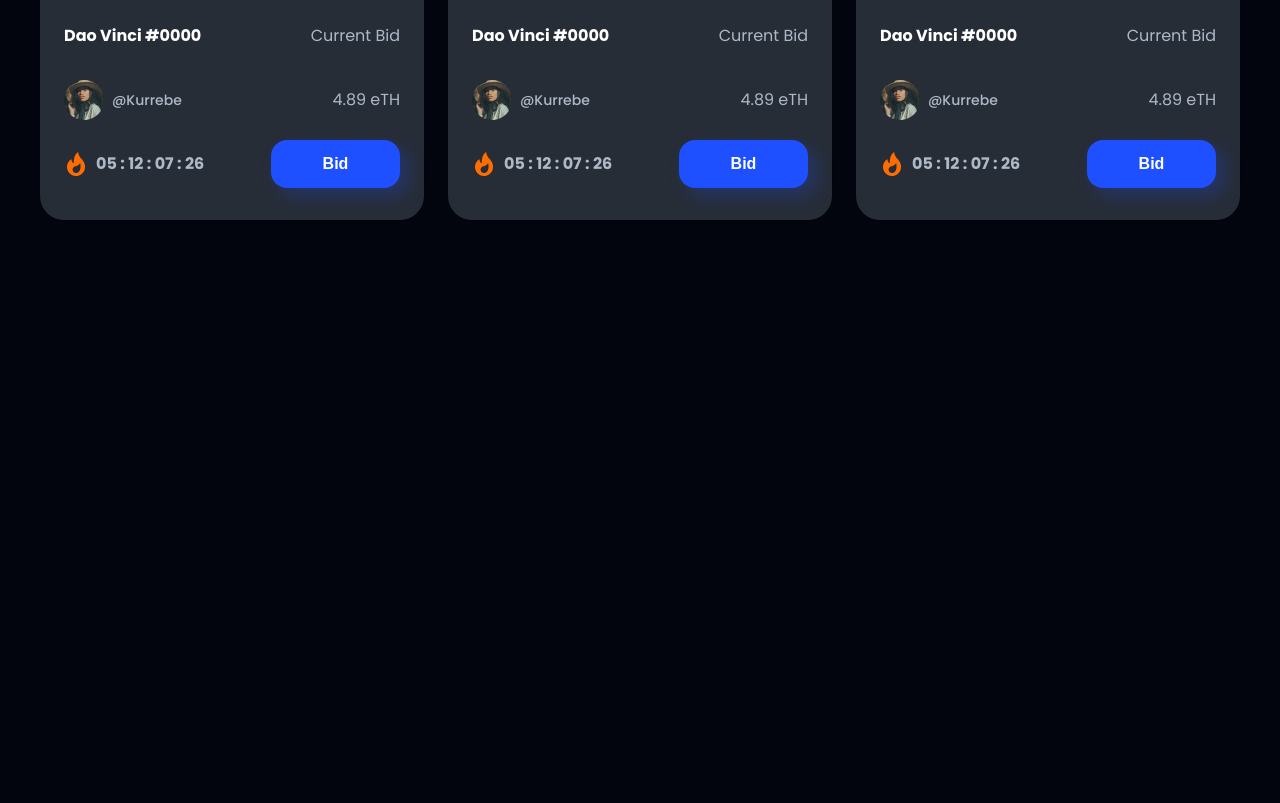
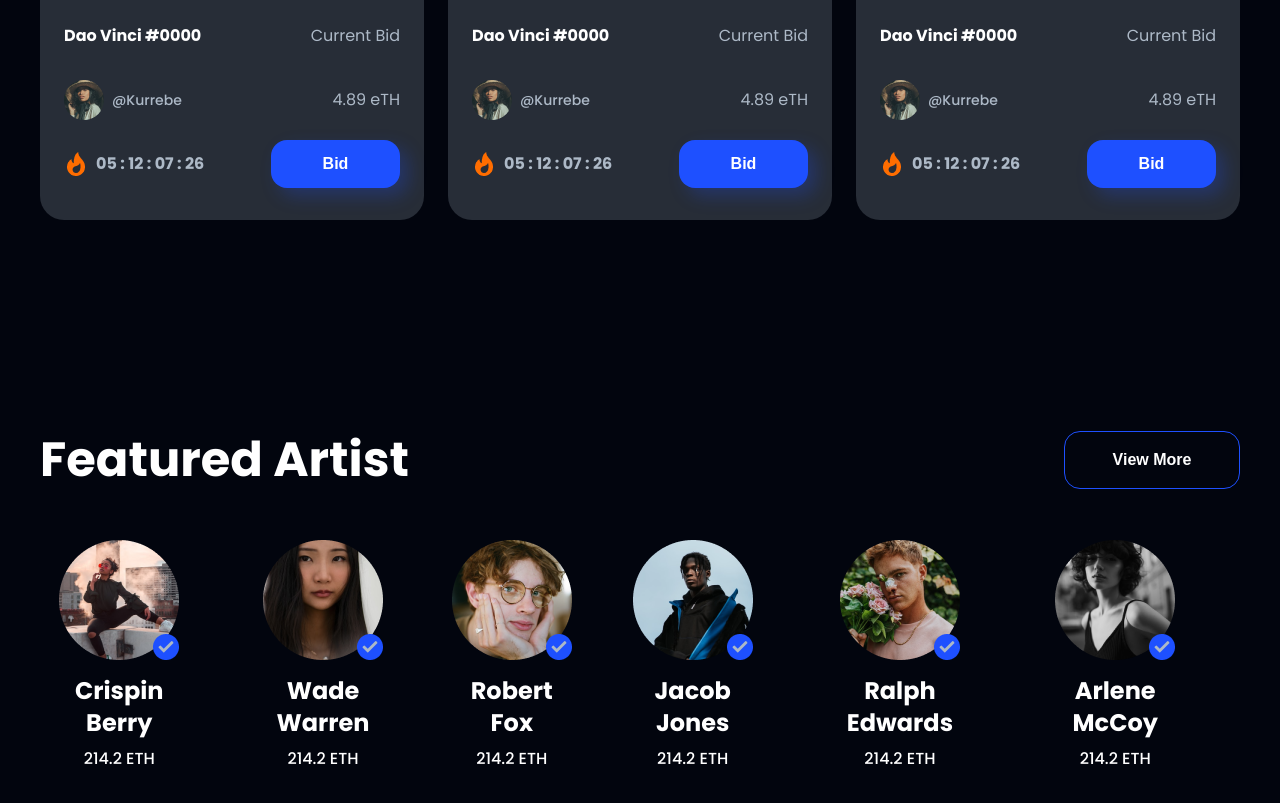
Before and after one commit to paulwhite4/nftwebsite, a website: page index.html in a window 1280 px wide. Shown: the part 2217-3020 px from the top of the page. Before the commit the page ends 2445 px from the top, so only its background shows below. Drawn offline with Linux system fonts and the light colour scheme.

Commit message:
Add new artist section

```diff
--- a/index.html
+++ b/index.html
@@ -178,6 +178,72 @@
       </div>
     </div>
   </section>
+  <section class="artist">
+    <div class="container">
+      <div class="artist_heading">
+        <h3>
+          <span class="bold">Featured Artist</span>
+        </h3>
+        <button class="main_button">View More</button>
+      </div>
+      <div class="row">
+        <div class="artist_wrapper">
+          <img src="images/artist.png" alt="Artist Image">
+          <h5>
+            <span class="bold">Crispin Berry</span>
+          </h5>
+          <h6>
+            <span class="medium">214.2 ETH</span>
+          </h6>
+        </div>
+        <div class="artist_wrapper">
+          <img src="images/artist2.png" alt="Artist Image">
+          <h5>
+            <span class="bold">Wade Warren</span>
+          </h5>
+          <h6>
+            <span class="medium">214.2 ETH</span>
+          </h6>
+        </div>
+        <div class="artist_wrapper">
+          <img src="images/artist3.png" alt="Artist Image">
+          <h5>
+            <span class="bold">Robert Fox</span>
+          </h5>
+          <h6>
+            <span class="medium">214.2 ETH</span>
+          </h6>
+        </div>
+        <div class="artist_wrapper">
+          <img src="images/artist4.png" alt="Artist Image">
+          <h5>
+            <span class="bold">Jacob Jones</span>
+          </h5>
+          <h6>
+            <span class="medium">214.2 ETH</span>
+          </h6>
+        </div>
+        <div class="artist_wrapper">
+          <img src="images/artist5.png" alt="Artist Image">
+          <h5>
+            <span class="bold">Ralph Edwards</span>
+          </h5>
+          <h6>
+            <span class="medium">214.2 ETH</span>
+          </h6>
+        </div>
+        <div class="artist_wrapper">
+          <img src="images/artist6.png" alt="Artist Image">
+          <h5>
+            <span class="bold">Arlene McCoy</span>
+          </h5>
+          <h6>
+            <span class="medium">214.2 ETH</span>
+          </h6>
+        </div>
+      </div>
+    </div>
+  </section>
 
   <script src="js/script.js"></script>
 </body>
--- a/scss/main.scss
+++ b/scss/main.scss
@@ -6,6 +6,7 @@
 @use './sections/partners';
 @use './sections/nft';
 @use './sections/auctions';
+@use './sections/artist';
 body{
     background-color: $mainbg;
     font-family: 'Poppins', sans-serif;
--- /dev/null
+++ b/scss/sections/artist.scss
@@ -0,0 +1,23 @@
+.artist{
+    margin-top: 10rem;
+    margin-bottom: 10rem;
+    .artist_heading{
+        display: flex;
+        justify-content: space-between;
+        align-items: center;
+        h3{
+            color: white;
+        }
+        button{
+            width: 176px;
+        }
+    }
+    .artist_wrapper{
+        text-align: center;
+        margin-right: 40px;
+        h5, h6{
+            margin: 8px 0;
+            color: white;
+        }
+    }
+}
```
Also changed, not shown: css/main.css, css/sections/artist.css (added), images/artist.png (added), images/artist2.png (added), images/artist3.png (added), images/artist4.png (added), images/artist5.png (added), images/artist6.png (added).
